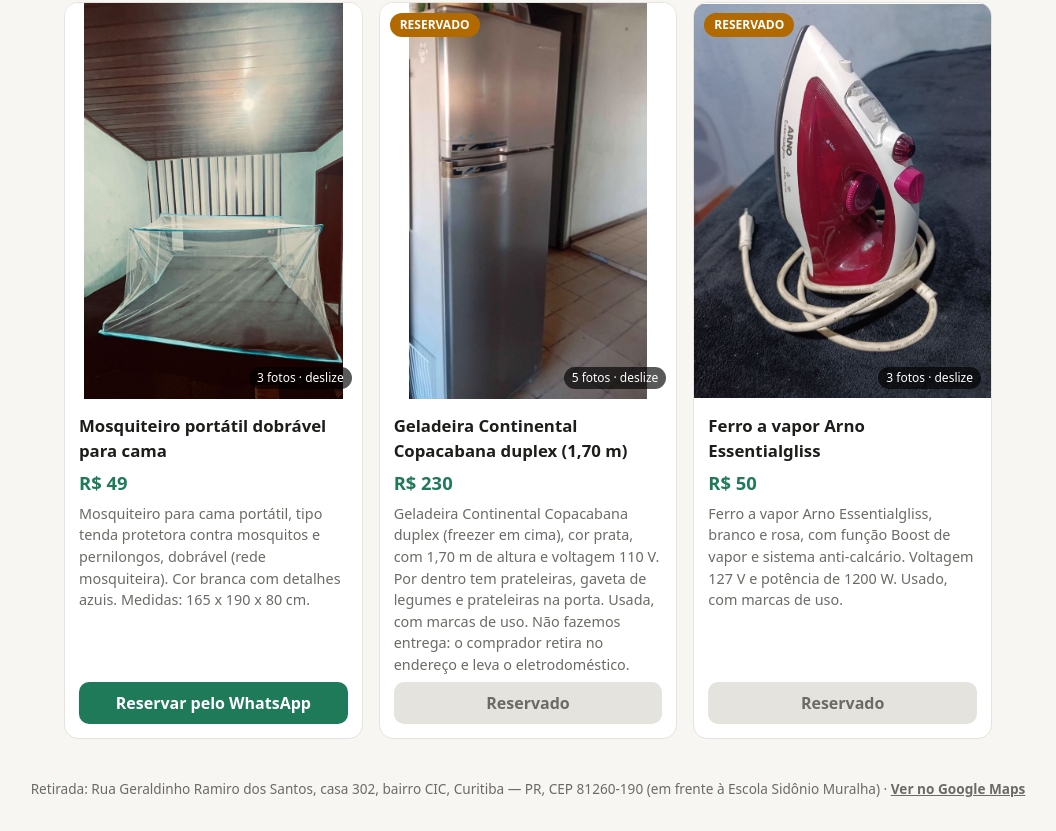
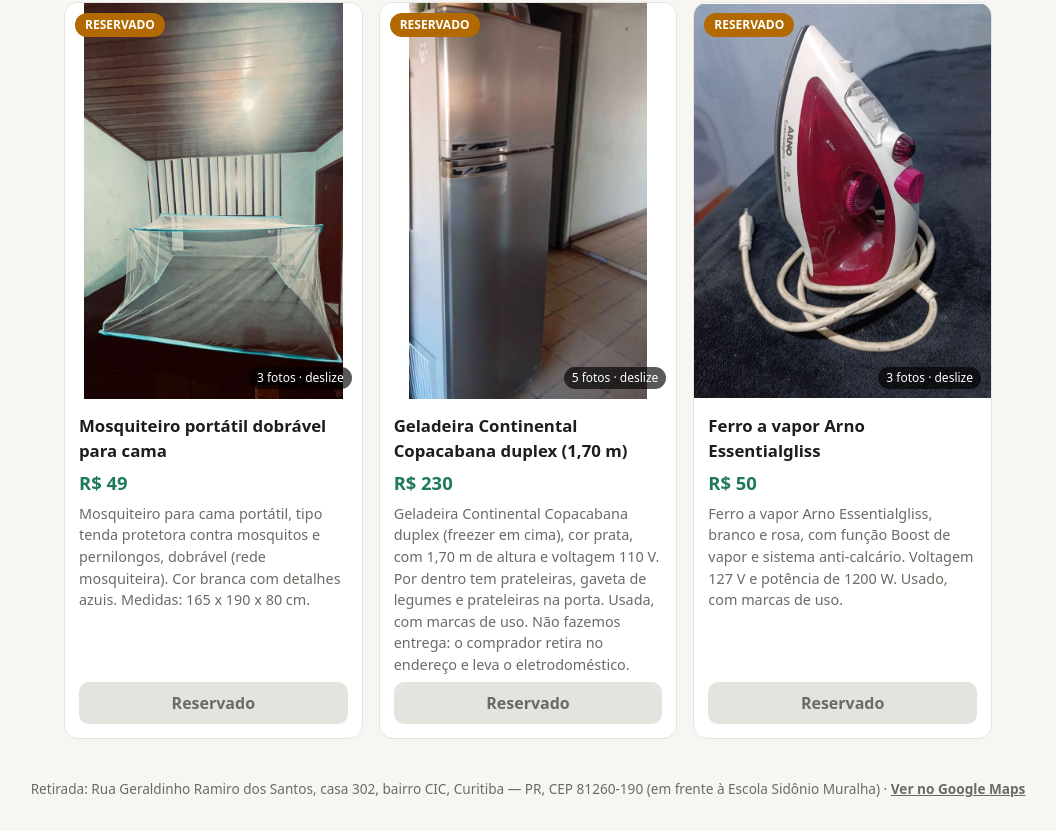
Before and after one commit to wavila88/VentaGaragem, a plain HTML site: page index.html in a window 1280 px wide. Shown: the part 4321-5152 px from the top of the page, without its empty margins (112-1168 px from the left). Drawn offline with Linux system fonts and the light colour scheme.

Commit message:
Mosquitero reservado por rafael

```diff
--- a/index.html
+++ b/index.html
@@ -86,7 +86,7 @@ const ITEMS = [
   {nome:"Secador de cabelo preto", categoria:"Eletrodomésticos", preco:50, estado:"reservado", fotos:["fotos/secador-1.jpg","fotos/secador-2.jpg","fotos/secador-3.jpg"], desc:"Secador de cabelo preto com detalhe prateado e cabo longo. Voltagem 127 V. Usado, com marcas de uso."},
   {nome:"Cama box casal com colchão integrado e edredom", categoria:"Camas", preco:120, estado:"disponivel", fotos:["fotos/cama-3.jpg","fotos/cama-4.jpg","fotos/cama-5.jpg","fotos/cama-1.jpg","fotos/cama-2.jpg","fotos/cama-6.jpg","fotos/cama-7.jpg"], desc:"Cama box casal com colchão integrado, em tecido floral escuro, sobre pés de madeira. Acompanha edredom rosa. Medidas aproximadas: 1,94 m de comprimento e 1,40 m de largura. Usada, com marcas de uso. Não fazemos desmontagem nem entrega: o comprador retira no endereço e leva o móvel."},
   {nome:"Cama box casal com colchão integrado e edredom verde-azulado", categoria:"Camas", preco:120, estado:"reservado", fotos:["fotos/cama2-3.jpg","fotos/cama2-4.jpg","fotos/cama2-1.jpg","fotos/cama2-2.jpg"], desc:"Cama box casal com colchão integrado, em tecido floral escuro, sobre pés de madeira. Acompanha edredom verde-azulado escuro. Medidas aproximadas: 1,90 m de comprimento e 1,40 m de largura. Usada, com marcas de uso. Não fazemos desmontagem nem entrega: o comprador retira no endereço e leva o móvel."},
-  {nome:"Mosquiteiro portátil dobrável para cama", categoria:"Casa", preco:49, estado:"disponivel", fotos:["fotos/mosquiteiro-1.jpg","fotos/mosquiteiro-2.jpg","fotos/mosquiteiro-3.jpg"], desc:"Mosquiteiro para cama portátil, tipo tenda protetora contra mosquitos e pernilongos, dobrável (rede mosquiteira). Cor branca com detalhes azuis. Medidas: 165 x 190 x 80 cm."},
+  {nome:"Mosquiteiro portátil dobrável para cama", categoria:"Casa", preco:49, estado:"reservado", fotos:["fotos/mosquiteiro-1.jpg","fotos/mosquiteiro-2.jpg","fotos/mosquiteiro-3.jpg"], desc:"Mosquiteiro para cama portátil, tipo tenda protetora contra mosquitos e pernilongos, dobrável (rede mosquiteira). Cor branca com detalhes azuis. Medidas: 165 x 190 x 80 cm."},
   {nome:"Geladeira Continental Copacabana duplex (1,70 m)", categoria:"Eletrodomésticos", preco:230, estado:"reservado", fotos:["fotos/geladeira-1.jpg","fotos/geladeira-2.jpg","fotos/geladeira-3.jpg","fotos/geladeira-4.jpg","fotos/geladeira-5.jpg"], desc:"Geladeira Continental Copacabana duplex (freezer em cima), cor prata, com 1,70 m de altura e voltagem 110 V. Por dentro tem prateleiras, gaveta de legumes e prateleiras na porta. Usada, com marcas de uso. Não fazemos entrega: o comprador retira no endereço e leva o eletrodoméstico."},
   {nome:"Ferro a vapor Arno Essentialgliss", categoria:"Eletrodomésticos", preco:50, estado:"reservado", fotos:["fotos/ferro-1.jpg","fotos/ferro-2.jpg","fotos/ferro-3.jpg"], desc:"Ferro a vapor Arno Essentialgliss, branco e rosa, com função Boost de vapor e sistema anti-calcário. Voltagem 127 V e potência de 1200 W. Usado, com marcas de uso."}
 ];
```
